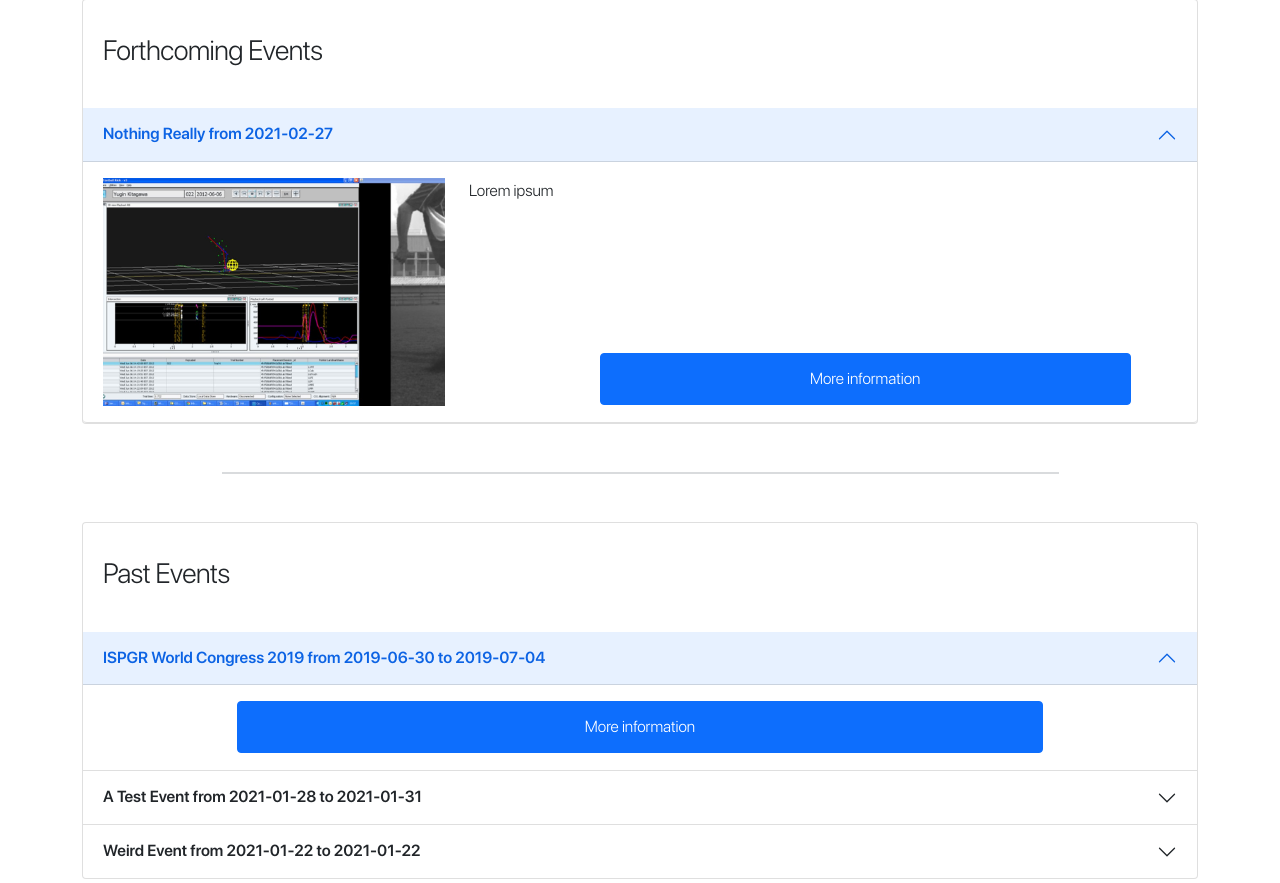
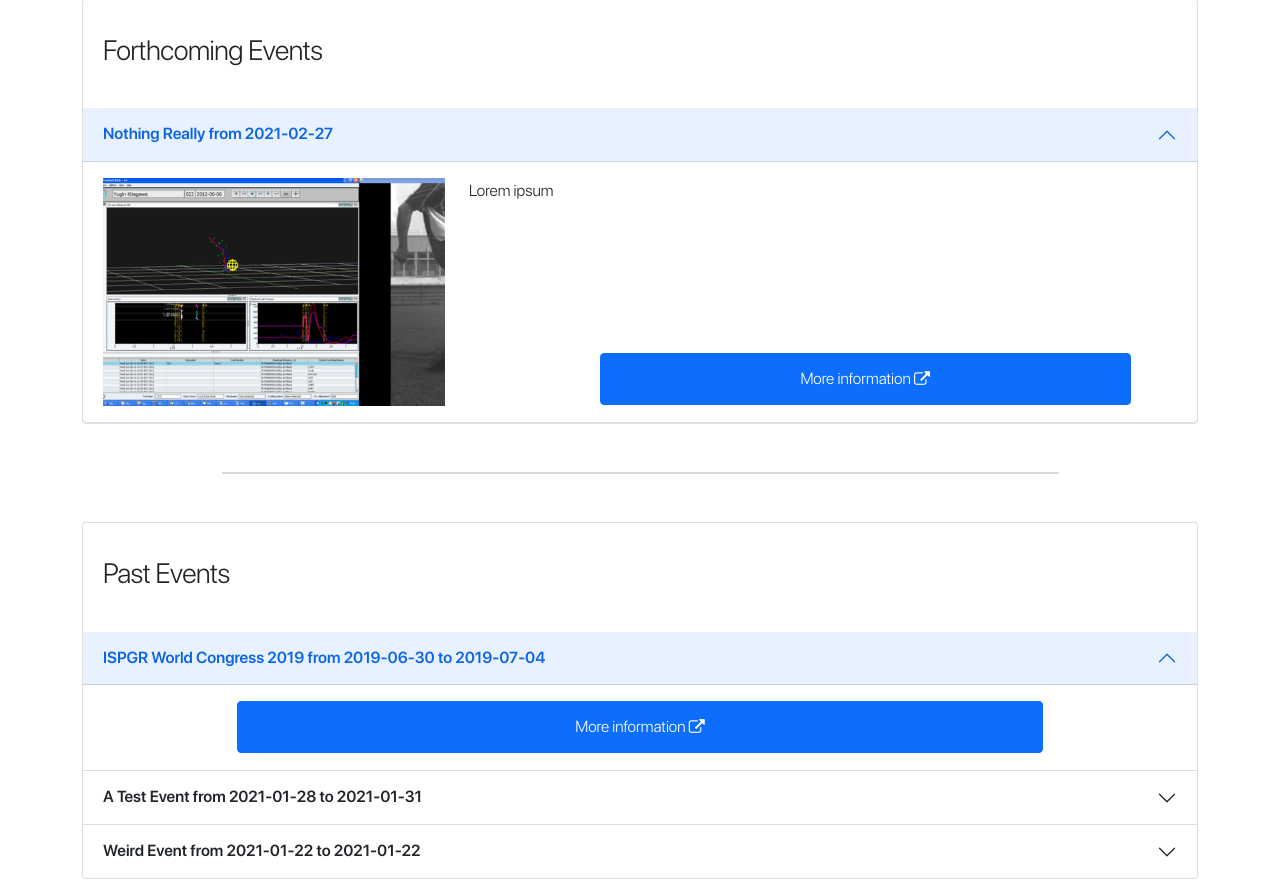
Before and after one commit to samozzy/codamotion, a Django app: page /forthcoming-events/ in a window 1280 px wide. Shown: the part 289-1172 px from the top of the page. Run offline with Django 3.2, Linux system fonts and the light colour scheme; data comes from the database, SQL or seed files in the repository; some libraries are stand-ins or nearby versions.

Commit message:
Add an external link icon on events

```diff
--- a/website/templates/website/components/accordion.html
+++ b/website/templates/website/components/accordion.html
@@ -17,7 +17,7 @@
 						<div class="col accordion-content d-flex">
 							{{ item.body_text | linebreaks }}
 							{% if item.link %}
-								<a class="btn btn-primary w-75 align-self-end mx-auto" role="button" href="{{ item.link }}">More information</a>
+								<a class="btn btn-primary w-75 align-self-end mx-auto" role="button" href="{{ item.link }}">More information <i aria-hidden="true" class="fa fa-external-link my-auto d-inline-block"></i><span class="visually-hidden">External link</span></a>
 							{% endif %}
 						</div>
 					</div>
```
